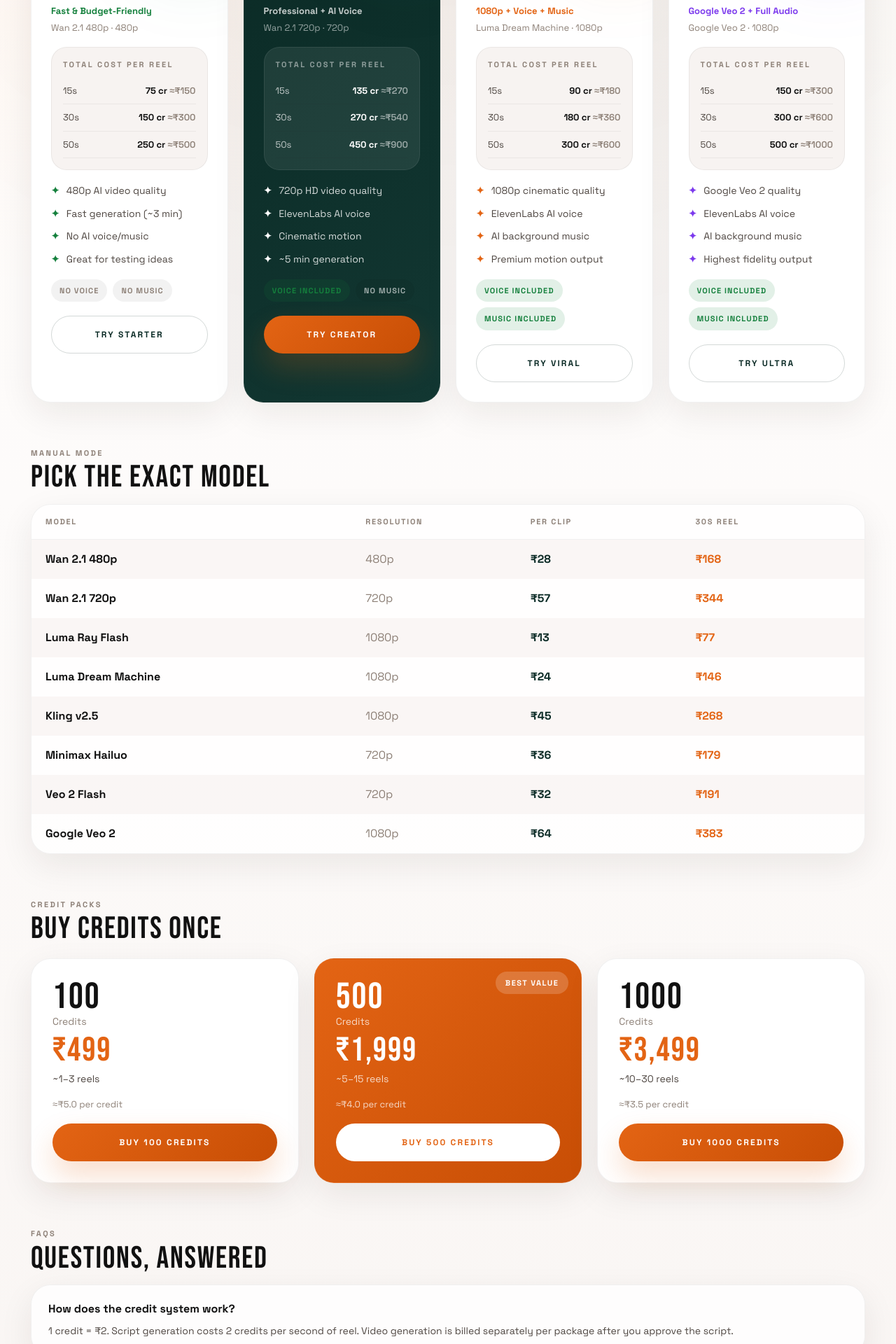
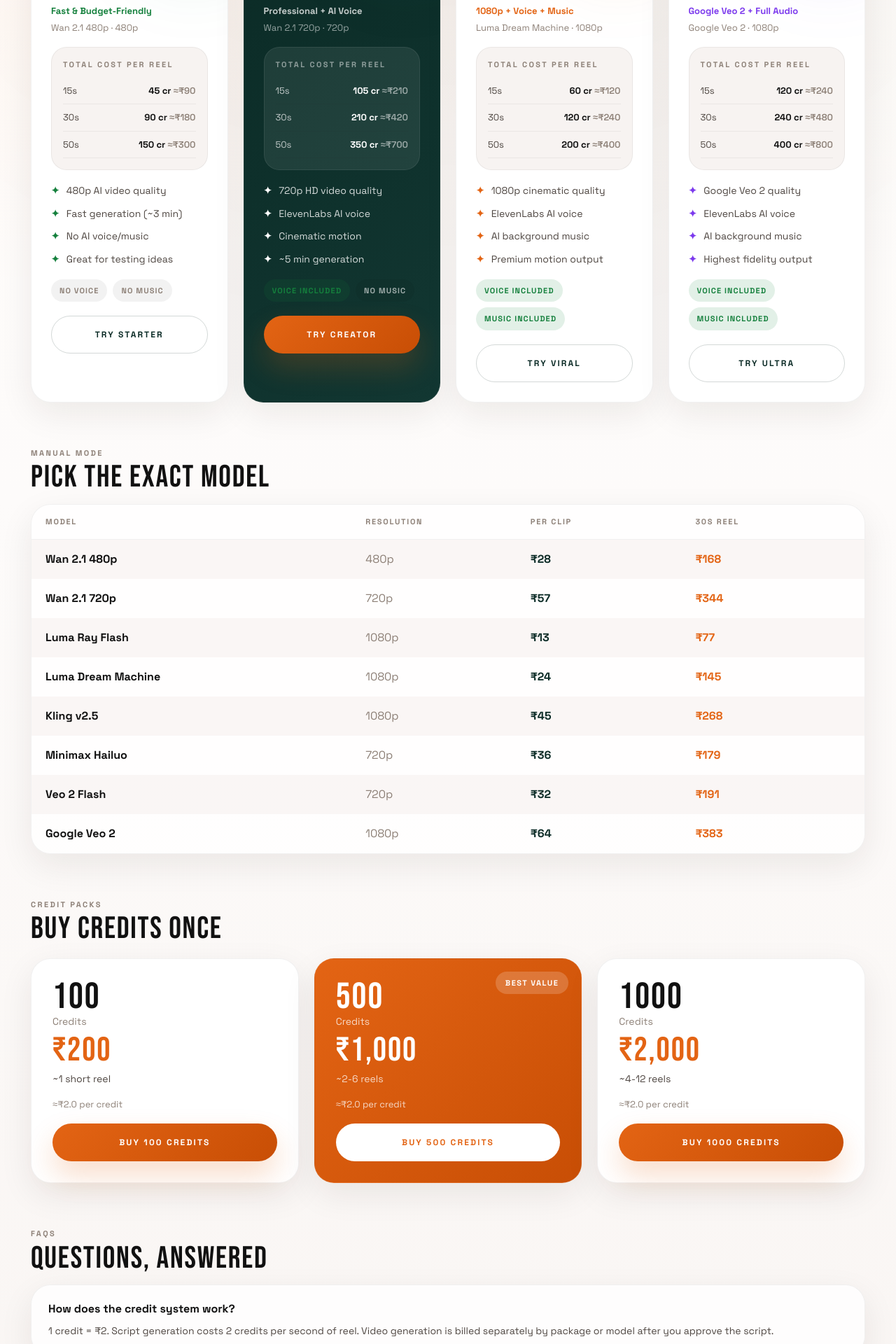
Before and after one commit to faizmnp-source/claude-adagency, a Next.js app in the folder ClaudeAdagency/frontend/: page /pricing in a window 1280 px wide. Shown: the part 620-2540 px from the top of the page at 70% size. Built offline with nearby package versions, Linux system fonts and the light colour scheme.

Commit message:
fix(pricing): align credit packs with credit value

```diff
--- a/ClaudeAdagency/frontend/pages/pricing.tsx
+++ b/ClaudeAdagency/frontend/pages/pricing.tsx
@@ -4,6 +4,8 @@
 import Link from 'next/link';
 import NavBar from '../components/NavBar';
 import Footer from '../components/Footer';
+
+const CREDIT_TO_INR = 2;
 
 const VIDEO_PACKAGES = [
   {
@@ -19,9 +21,9 @@
     glow: 'rgba(21,128,61,0.12)',
     features: ['480p AI video quality', 'Fast generation (~3 min)', 'No AI voice/music', 'Great for testing ideas'],
     pricing: {
-      duration15: { credits: 75, inr: 150 },
-      duration30: { credits: 150, inr: 300 },
-      duration50: { credits: 250, inr: 500 },
+      duration15: { credits: 45, inr: 90 },
+      duration30: { credits: 90, inr: 180 },
+      duration50: { credits: 150, inr: 300 },
     },
   },
   {
@@ -37,9 +39,9 @@
     glow: 'rgba(11,43,38,0.12)',
     features: ['720p HD video quality', 'ElevenLabs AI voice', 'Cinematic motion', '~5 min generation'],
     pricing: {
-      duration15: { credits: 135, inr: 270 },
-      duration30: { credits: 270, inr: 540 },
-      duration50: { credits: 450, inr: 900 },
+      duration15: { credits: 105, inr: 210 },
+      duration30: { credits: 210, inr: 420 },
+      duration50: { credits: 350, inr: 700 },
     },
     popular: true,
   },
@@ -56,9 +58,9 @@
     glow: 'rgba(227,100,20,0.12)',
     features: ['1080p cinematic quality', 'ElevenLabs AI voice', 'AI background music', 'Premium motion output'],
     pricing: {
-      duration15: { credits: 90, inr: 180 },
-      duration30: { credits: 180, inr: 360 },
-      duration50: { credits: 300, inr: 600 },
+      duration15: { credits: 60, inr: 120 },
+      duration30: { credits: 120, inr: 240 },
+      duration50: { credits: 200, inr: 400 },
     },
   },
   {
@@ -74,9 +76,9 @@
     glow: 'rgba(124,58,237,0.12)',
     features: ['Google Veo 2 quality', 'ElevenLabs AI voice', 'AI background music', 'Highest fidelity output'],
     pricing: {
-      duration15: { credits: 150, inr: 300 },
-      duration30: { credits: 300, inr: 600 },
-      duration50: { credits: 500, inr: 1000 },
+      duration15: { credits: 120, inr: 240 },
+      duration30: { credits: 240, inr: 480 },
+      duration50: { credits: 400, inr: 800 },
     },
   },
 ];
@@ -85,7 +87,7 @@
   { key: 'wan480p', label: 'Wan 2.1 480p', res: '480p', inrPerClip: '₹28', inrPer30s: '₹168' },
   { key: 'wan720p', label: 'Wan 2.1 720p', res: '720p', inrPerClip: '₹57', inrPer30s: '₹344' },
   { key: 'luma_flash', label: 'Luma Ray Flash', res: '1080p', inrPerClip: '₹13', inrPer30s: '₹77' },
-  { key: 'luma', label: 'Luma Dream Machine', res: '1080p', inrPerClip: '₹24', inrPer30s: '₹146' },
+  { key: 'luma', label: 'Luma Dream Machine', res: '1080p', inrPerClip: '₹24', inrPer30s: '₹145' },
   { key: 'kling', label: 'Kling v2.5', res: '1080p', inrPerClip: '₹45', inrPer30s: '₹268' },
   { key: 'minimax', label: 'Minimax Hailuo', res: '720p', inrPerClip: '₹36', inrPer30s: '₹179' },
   { key: 'veo2_flash', label: 'Veo 2 Flash', res: '720p', inrPerClip: '₹32', inrPer30s: '₹191' },
@@ -93,18 +95,18 @@
 ];
 
 const CREDIT_PACKS = [
-  { credits: 100, price: '₹499', priceNum: 499, reels: '~1–3 reels', popular: false },
-  { credits: 500, price: '₹1,999', priceNum: 1999, reels: '~5–15 reels', popular: true },
-  { credits: 1000, price: '₹3,499', priceNum: 3499, reels: '~10–30 reels', popular: false },
+  { credits: 100, price: '₹200', priceNum: 200, reels: '~1 short reel', popular: false },
+  { credits: 500, price: '₹1,000', priceNum: 1000, reels: '~2-6 reels', popular: true },
+  { credits: 1000, price: '₹2,000', priceNum: 2000, reels: '~4-12 reels', popular: false },
 ];
 
 export default function PricingPage() {
   return (
     <>
       <Head>
-        <title>Pricing — TheCraftStudios</title>
+        <title>Pricing - TheCraftStudios</title>
         <meta name="description" content="Simple pay-per-use pricing for AI reel generation. Buy credits once, use anytime. No subscriptions." />
-        <meta property="og:title" content="Pricing — TheCraftStudios" />
+        <meta property="og:title" content="Pricing - TheCraftStudios" />
         <meta property="og:description" content="Pay only for what you generate. Credits never expire. No subscriptions." />
         <meta property="og:url" content="https://www.thecraftstudios.in/pricing" />
         <link rel="canonical" href="https://www.thecraftstudios.in/pricing" />
@@ -186,7 +188,7 @@
                       </span>
                     </div>
 
-                    <Link href="/studio" className={pkg.popular ? 'cta-primary' : 'cta-secondary'} style={pkg.popular ? { width: '100%' } : { width: '100%' }}>
+                    <Link href="/studio" className={pkg.popular ? 'cta-primary' : 'cta-secondary'} style={{ width: '100%' }}>
                       Try {pkg.name}
                     </Link>
                   </div>
@@ -253,7 +255,7 @@
             </div>
             <div style={{ display: 'grid', gap: '14px' }}>
               {[
-                { q: 'How does the credit system work?', a: '1 credit = ₹2. Script generation costs 2 credits per second of reel. Video generation is billed separately per package after you approve the script.' },
+                { q: 'How does the credit system work?', a: `1 credit = ₹${CREDIT_TO_INR}. Script generation costs 2 credits per second of reel. Video generation is billed separately by package or model after you approve the script.` },
                 { q: 'Why are script and video charged separately?', a: 'They are separate AI workloads. This lets you refine the script first and only spend the heavier video credits once the narrative is approved.' },
                 { q: 'Do credits expire?', a: 'No. Credits remain in your account until you use them.' },
                 { q: 'Which payment methods are supported?', a: 'UPI, Net Banking, Debit Card, Credit Card, and wallets via Razorpay.' },
--- a/ClaudeAdagency/frontend/pages/studio/credits.tsx
+++ b/ClaudeAdagency/frontend/pages/studio/credits.tsx
@@ -8,9 +8,9 @@
 import Footer from '../../components/Footer';
 
 const PACKS = [
-  { id: 'starter', credits: 100, price: '₹499', reels: '2–6', icon: '🚀', tag: null },
-  { id: 'growth', credits: 500, price: '₹1,999', reels: '10–33', icon: '⚡', tag: 'Best Value' },
-  { id: 'viral', credits: 1000, price: '₹3,499', reels: '20–66', icon: '🔥', tag: 'Most Popular' },
+  { id: 'starter', credits: 100, price: '₹200', reels: '1 short reel', icon: '🚀', tag: null },
+  { id: 'growth', credits: 500, price: '₹1,000', reels: '2-6 reels', icon: '⚡', tag: 'Best Value' },
+  { id: 'viral', credits: 1000, price: '₹2,000', reels: '4-12 reels', icon: '🔥', tag: 'Most Popular' },
 ];
 
 declare global {
@@ -127,9 +127,9 @@
   return (
     <>
       <Head>
-        <title>Buy Credits — TheCraftStudios Studio</title>
+        <title>Buy Credits - TheCraftStudios Studio</title>
         <meta name="description" content="Purchase credit packs to generate AI-powered Instagram reels. Pay via UPI, Cards, NetBanking, and Wallets." />
-        <meta property="og:title" content="Buy Credits — TheCraftStudios" />
+        <meta property="og:title" content="Buy Credits - TheCraftStudios" />
         <meta property="og:description" content="Purchase credit packs to generate AI-powered Instagram reels. Pay via UPI, Cards, NetBanking, and Wallets." />
         <meta property="og:url" content="https://www.thecraftstudios.in/studio/credits" />
         <link rel="canonical" href="https://www.thecraftstudios.in/studio/credits" />
@@ -167,7 +167,7 @@
                   Buy <span className="text-accent">Credits</span>
                 </h1>
                 <p className="section-copy" style={{ maxWidth: '760px', margin: '0 auto' }}>
-                  1 second of reel = 2 credits. Every reel includes 3 free regenerations, and checkout works with UPI, cards, NetBanking, and wallets.
+                  Credits are priced at ₹2 each. Script generation costs 2 credits per second, and video rendering is billed separately by package or model. Checkout works with UPI, cards, NetBanking, and wallets.
                 </p>
               </section>
 
@@ -188,7 +188,7 @@
                       <div className="display" style={{ fontSize: '52px', marginBottom: '14px', color: featured ? '#fff' : 'var(--accent)' }}>{pack.price}</div>
 
                       <ul style={{ listStyle: 'none', display: 'flex', flexDirection: 'column', gap: '10px', marginBottom: '24px' }}>
-                        {[`${pack.reels} reels (15–50s)`, '3 free regens per reel', 'All features included', 'No expiry'].map((item) => (
+                        {[`${pack.reels} depending on package`, '₹2 per credit', 'All features included', 'No expiry'].map((item) => (
                           <li key={item} style={{ display: 'flex', gap: '10px', color: featured ? 'rgba(255,255,255,0.84)' : 'var(--ink-soft)', fontSize: '14px', lineHeight: 1.6 }}>
                             <span style={{ color: featured ? '#fff' : 'var(--accent)', fontWeight: 700 }}>✦</span>
                             <span>{item}</span>
--- a/ClaudeAdagency/frontend/pages/studio/index.tsx
+++ b/ClaudeAdagency/frontend/pages/studio/index.tsx
@@ -199,6 +199,7 @@
   const calcVideoCredits = (pkgId: string | null, mKey: string | null, dur: number) => {
     const USD_TO_INR = 85;
     const CREDIT_TO_INR = 2;
+    const REPLICATE_MARKUP = 1.5;
     if (pkgId && VIDEO_PACKAGES_FRONTEND[pkgId as keyof typeof VIDEO_PACKAGES_FRONTEND]) {
       const pkg = VIDEO_PACKAGES_FRONTEND[pkgId as keyof typeof VIDEO_PACKAGES_FRONTEND];
       return {
@@ -207,8 +208,8 @@
       };
     }
     const model = MANUAL_MODELS_FRONTEND.find(m => m.key === mKey) || MANUAL_MODELS_FRONTEND[1];
-    const clips = Math.ceil(dur / 5);
-    const inr = Math.round(clips * model.usdPerClip * USD_TO_INR);
+    const clips = Math.ceil(dur / model.clipSec);
+    const inr = Math.round(clips * model.usdPerClip * USD_TO_INR * REPLICATE_MARKUP);
     return { credits: Math.ceil(inr / CREDIT_TO_INR), inr };
   };
 
```
Also changed, not shown: 2 other files (tests, documents, lock files or other folders).
